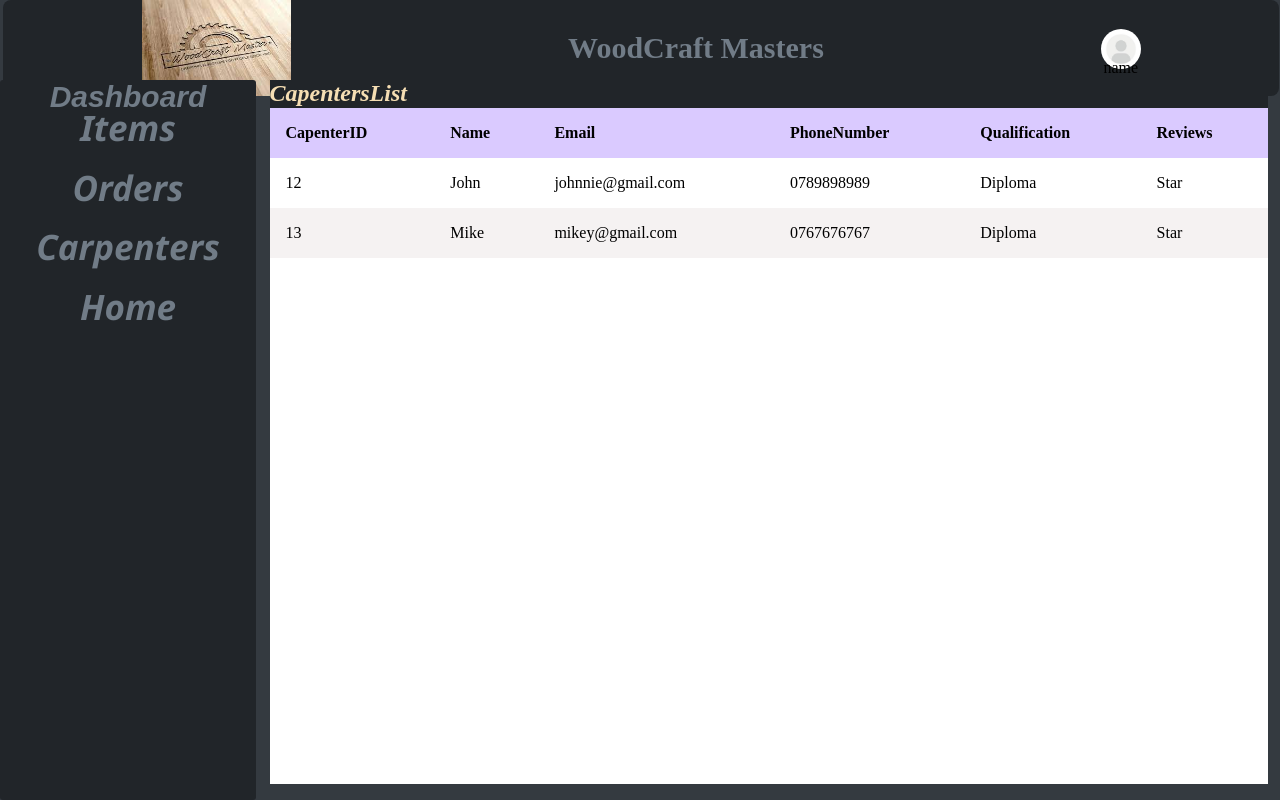
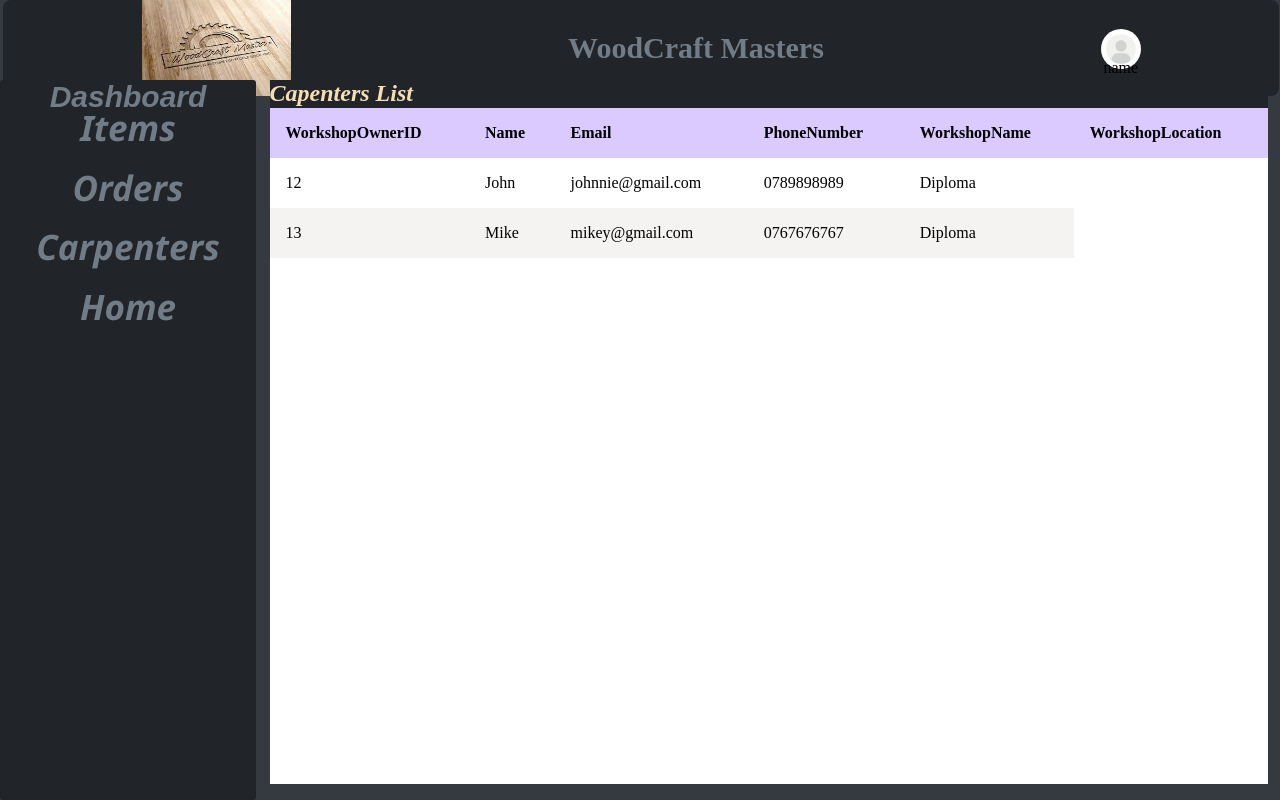
Before and after one commit to Ndigithe-john/CarpentryConnect, a React (Create React App) app in the folder frontend/: page /dashboard/capenterslist in a window 1280 px wide. Built offline with nearby package versions, Linux system fonts and the light colour scheme.

Commit message:
adding the list page dynamically

```diff
--- a/frontend/src/App.js
+++ b/frontend/src/App.js
@@ -71,7 +71,7 @@ function App() {
         },
         {
           path: "capenterslist",
-          element: <CapenterList />,
+          element: <CapenterList userRole={userRole} />,
         },
       ],
     },
--- a/frontend/src/components/Items/CapenterList.js
+++ b/frontend/src/components/Items/CapenterList.js
@@ -1,22 +1,38 @@
 import "./showitemsStyles.css";
-const CapenterList = () => {
+const CapenterList = ({ userRole }) => {
   return (
     <div>
       <main className="table">
         <section className="table_header">
-          <h1>CapentersList</h1>
+          {userRole === "Carpenter" ? (
+            <h1>WorkshopOwners List</h1>
+          ) : (
+            <h1>Capenters List</h1>
+          )}
         </section>
         <section className="table_body">
           <table>
             <thead>
+              {userRole === "WorkshopOwner" ? (
+                <>
                   <tr>
                     <th>CapenterID</th>
                     <th>Name</th>
                     <th>Email</th>
                     <th>PhoneNumber</th>
                     <th>Qualification</th>
-                <th>Reviews</th>
                   </tr>
+                </>
+              ) : (
+                <>
+                  <th>WorkshopOwnerID</th>
+                  <th>Name</th>
+                  <th>Email</th>
+                  <th>PhoneNumber</th>
+                  <th>WorkshopName</th>
+                  <th>WorkshopLocation</th>
+                </>
+              )}
             </thead>
             <tbody>
               <tr>
@@ -25,7 +41,6 @@ const CapenterList = () => {
                 <td>johnnie@gmail.com</td>
                 <td>0789898989</td>
                 <td>Diploma</td>
-                <td>Star</td>
               </tr>
               <tr>
                 <td>13</td>
@@ -33,7 +48,6 @@ const CapenterList = () => {
                 <td>mikey@gmail.com</td>
                 <td>0767676767</td>
                 <td>Diploma</td>
-                <td>Star</td>
               </tr>
             </tbody>
           </table>
```
Lines whose indentation alone changed are shown as unchanged.
